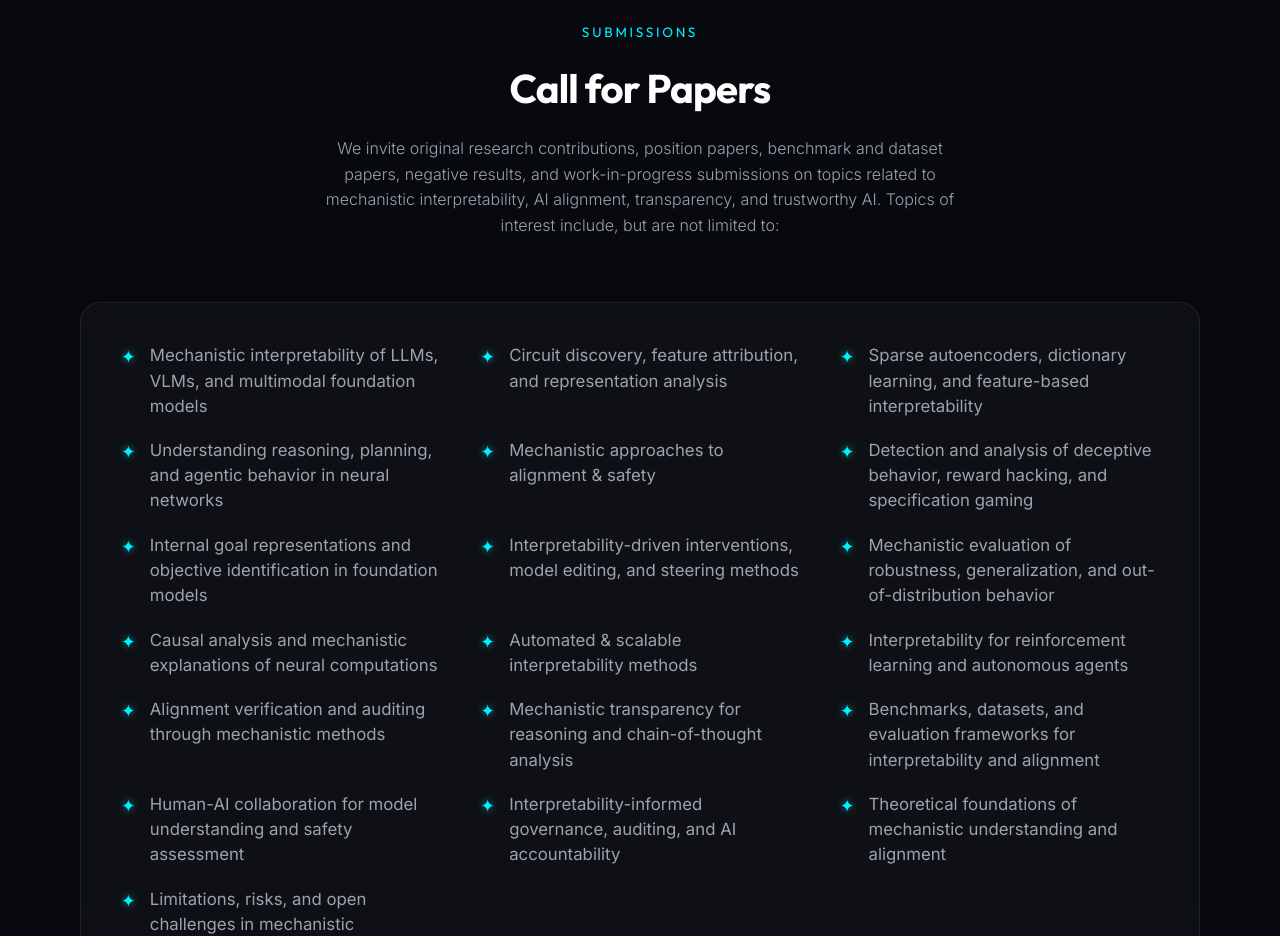
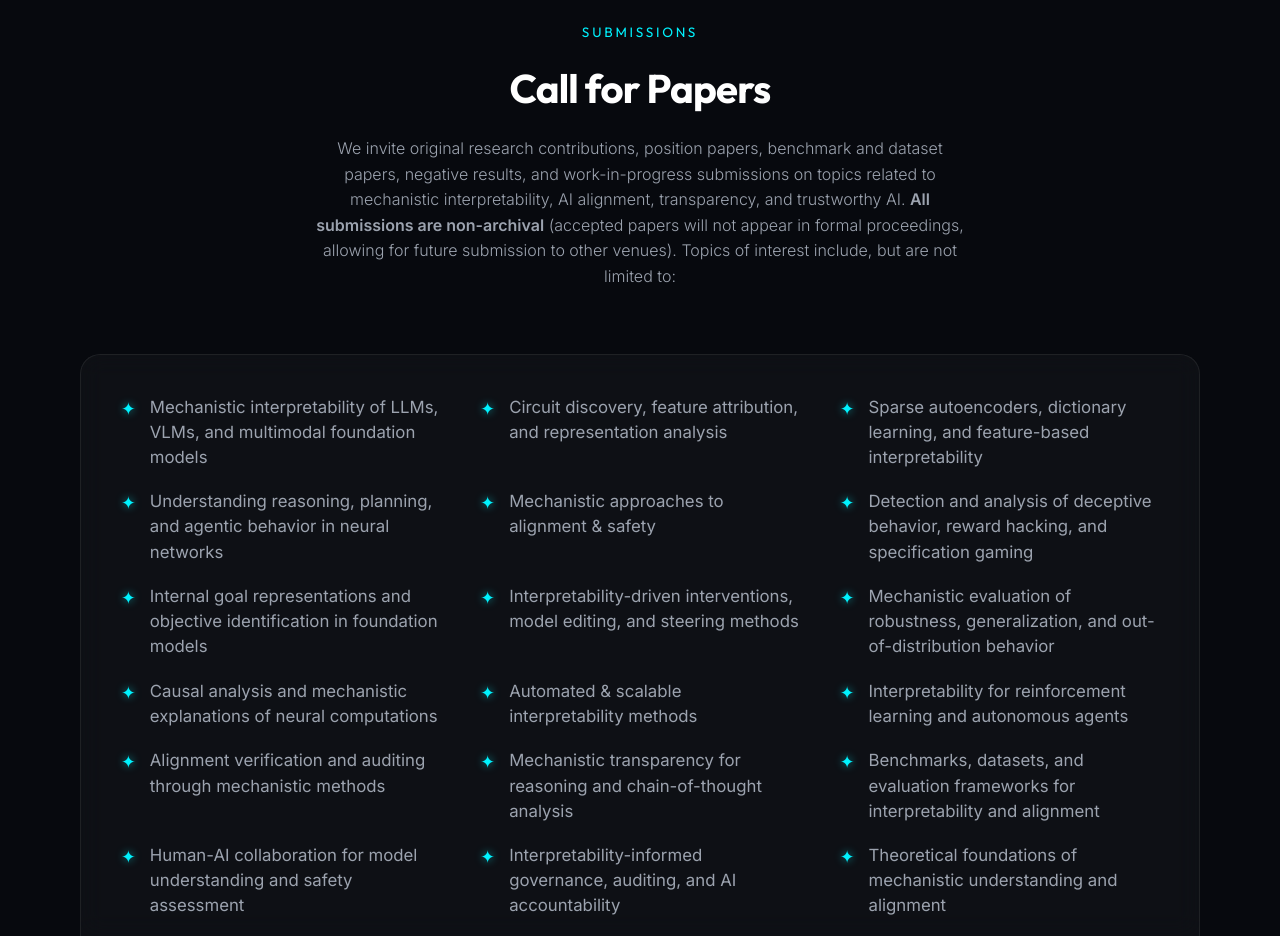
Before and after one commit to miraiworkshop/miraiworkshop.github.io, a plain HTML site: page index.html in a window 1280 px wide. Shown: the part 1800-2736 px from the top of the page. Drawn offline with Linux system fonts and the light colour scheme.

Commit message:
archival nature update

```diff
--- a/index.html
+++ b/index.html
@@ -101,7 +101,7 @@
       <div class="section-title-wrap">
         <span class="section-subtitle">Submissions</span>
         <h2 class="section-title">Call for Papers</h2>
-        <p>We invite original research contributions, position papers, benchmark and dataset papers, negative results, and work-in-progress submissions on topics related to mechanistic interpretability, AI alignment, transparency, and trustworthy AI. Topics of interest include, but are not limited to:</p>
+        <p>We invite original research contributions, position papers, benchmark and dataset papers, negative results, and work-in-progress submissions on topics related to mechanistic interpretability, AI alignment, transparency, and trustworthy AI. <strong>All submissions are non-archival</strong> (accepted papers will not appear in formal proceedings, allowing for future submission to other venues). Topics of interest include, but are not limited to:</p>
       </div>
 
       <ul class="cfp-list">
```
